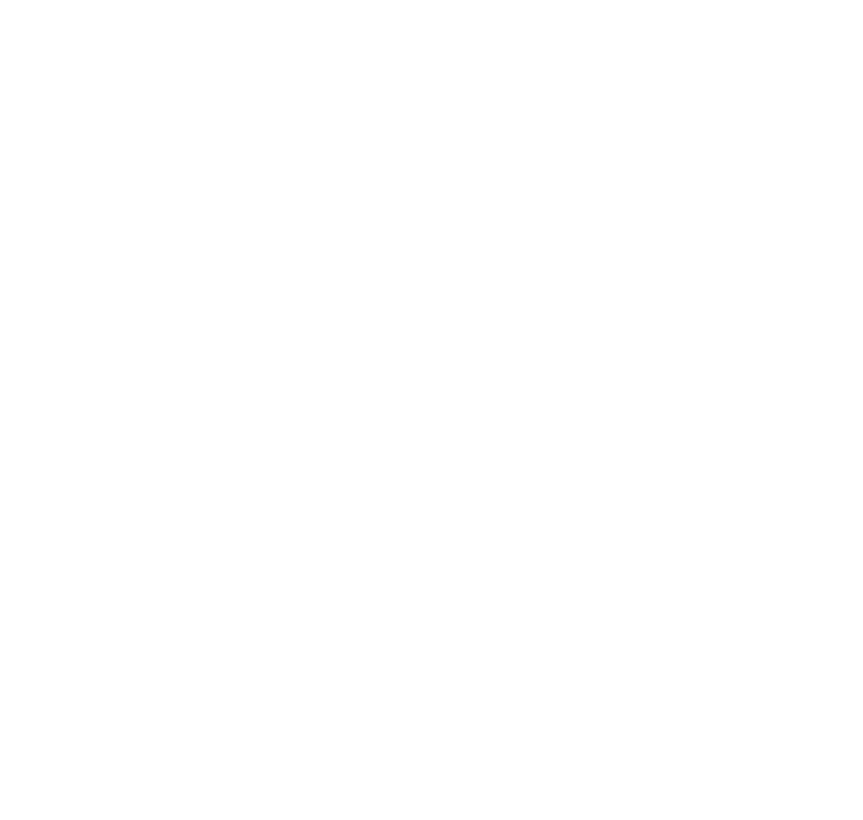
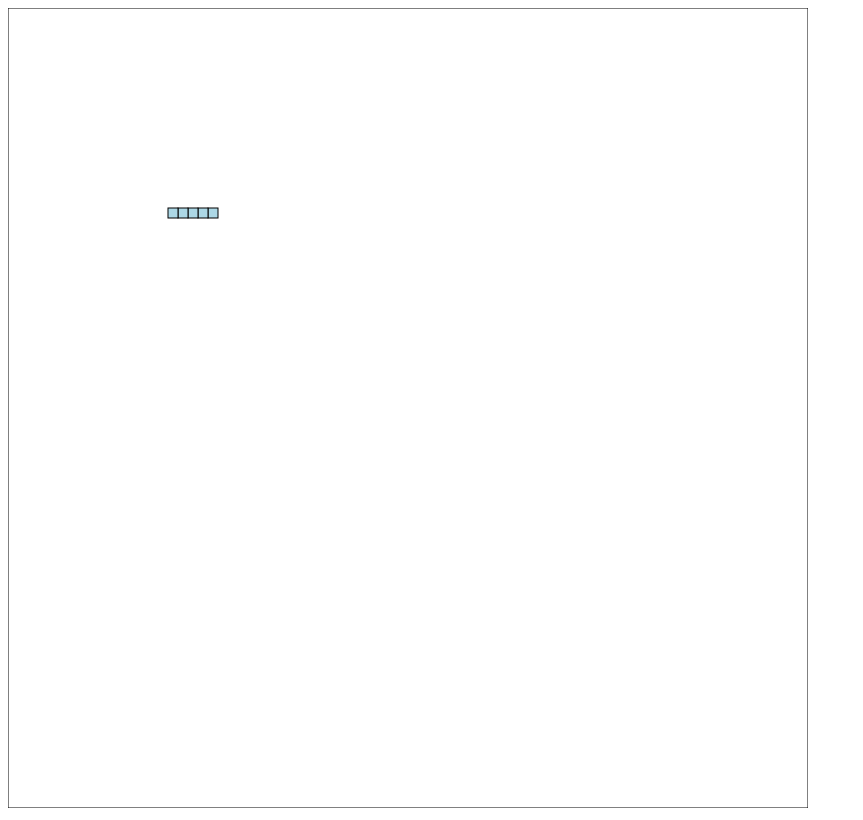
Before and after one commit to jasmo2/SnakeGame, a plain HTML site: page index.html in a window 1280 px wide. Shown: the whole page, without its empty margins (0-863 px from the left). Drawn offline with Linux system fonts and the light colour scheme.

Commit message:
initial canva

```diff
--- a/js/main.js
+++ b/js/main.js
@@ -0,0 +1,40 @@
+const boardBorder = 'black'
+const boardBackground = 'white'
+const snakeCol = 'lightblue'
+const snakeBorder = 'darkblue'
+
+let snake = [
+  { x: 200, y: 200 },
+  { x: 190, y: 200 },
+  { x: 180, y: 200 },
+  { x: 170, y: 200 },
+  { x: 160, y: 200 },
+]
+
+const snakeboard = document.getElementById('snakeboard')
+const snakeboardCtx = snakeboard.getContext('2d')
+// Start game
+main()
+
+function main() {
+  clearCanvas()
+  drawSnake()
+}
+
+function clearCanvas() {
+  snakeboardCtx.fillStyle = boardBackground
+  snakeboardCtx.strokestyle = boardBorder
+  snakeboardCtx.fillRect(0, 0, snakeboard.width, snakeboard.height)
+  snakeboardCtx.strokeRect(0, 0, snakeboard.width, snakeboard.height)
+}
+
+function drawSnake() {
+  snake.forEach(drawSnakePart)
+}
+
+function drawSnakePart(snakePart) {
+  snakeboardCtx.fillStyle = snakeCol
+  snakeboardCtx.strokestyle = snakeBorder
+  snakeboardCtx.fillRect(snakePart.x, snakePart.y, 10, 10)
+  snakeboardCtx.strokeRect(snakePart.x, snakePart.y, 10, 10)
+}
```
Also changed, not shown: index.html (+6 -6 lines), 1 other file.
